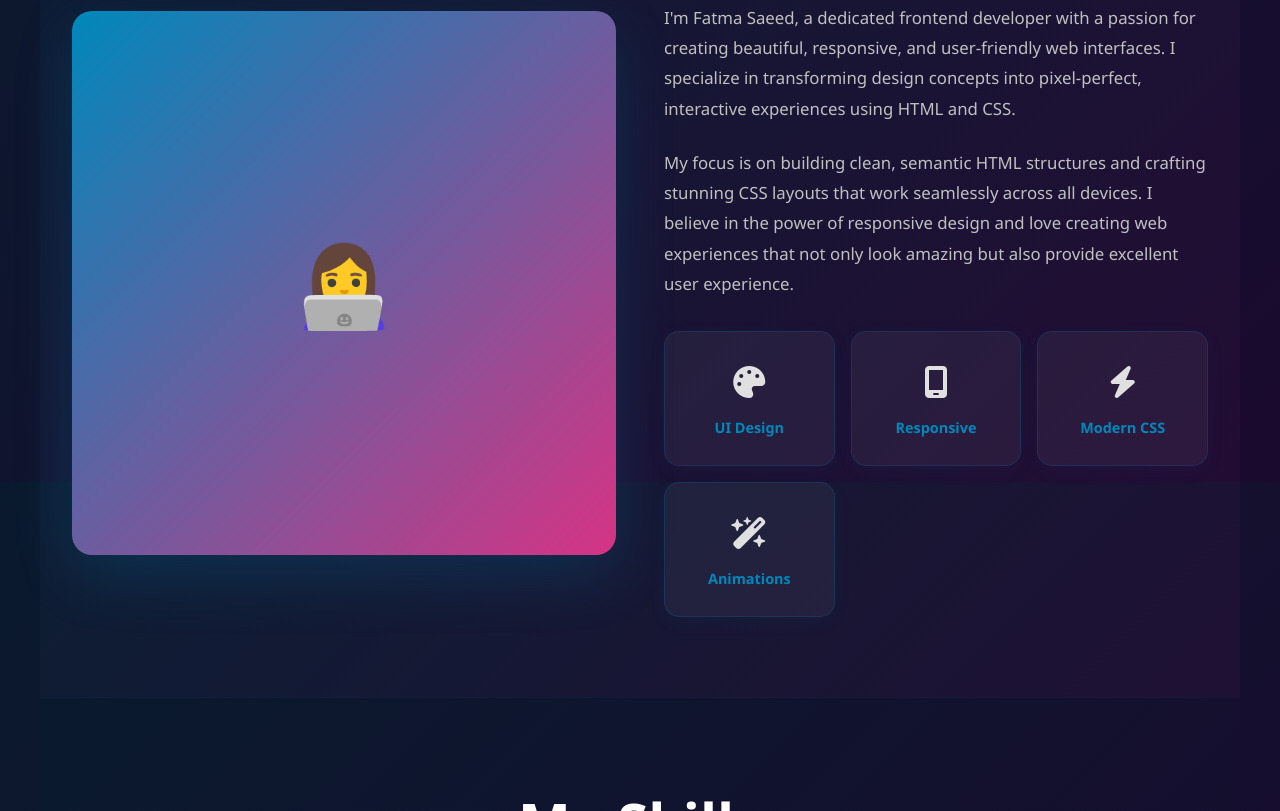
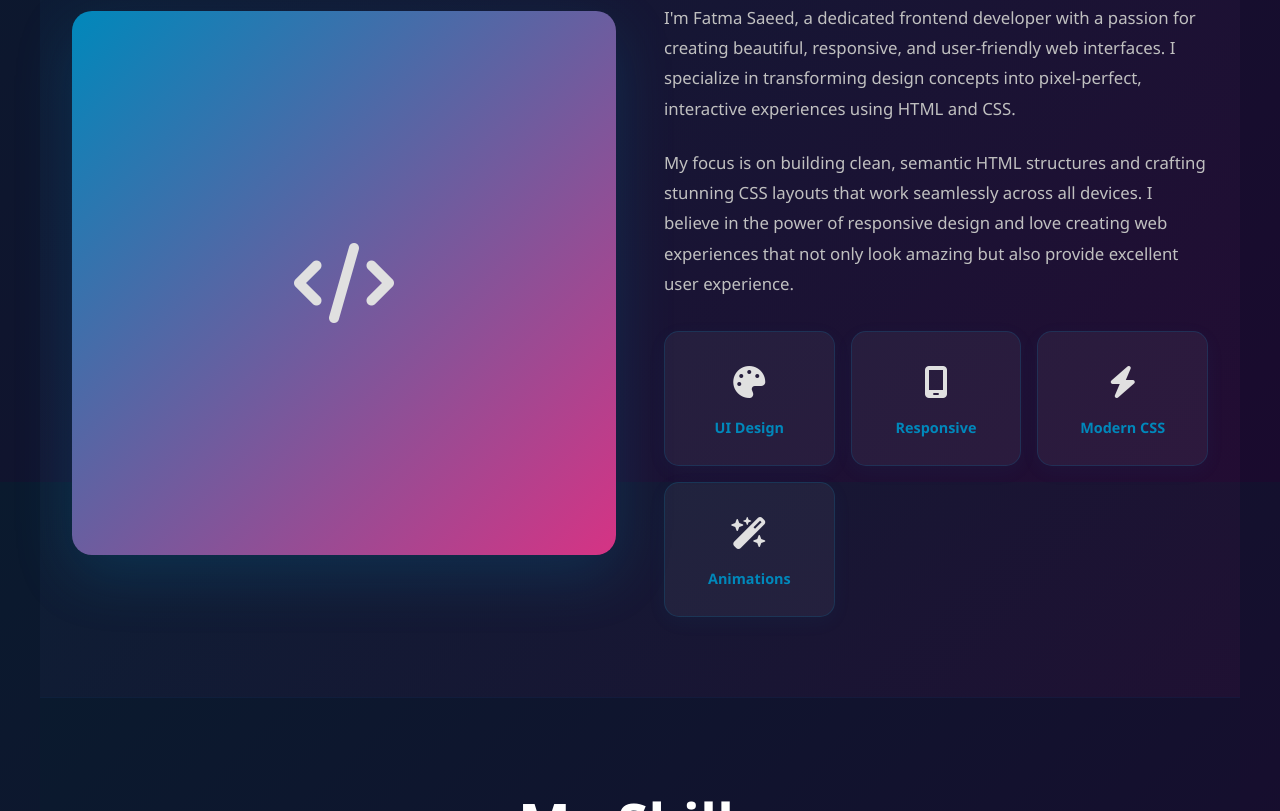
Before and after one commit to Fatmasaeed123/protofolio, a plain HTML site: page index.html in a window 1280 px wide. Shown: the part 1118-1929 px from the top of the page. Drawn offline with Linux system fonts and the light colour scheme.

Commit message:
Update index.html

```diff
--- a/index.html
+++ b/index.html
@@ -40,7 +40,7 @@
     <h2 class="section-title">About Me</h2>
     <div class="about-container">
      <div class="about-image">
-      👩‍💻
+      <i class="fa-solid fa-code"></i>
      </div>
      <div class="about-text">
       <h3>Passionate Frontend Developer</h3>
```
